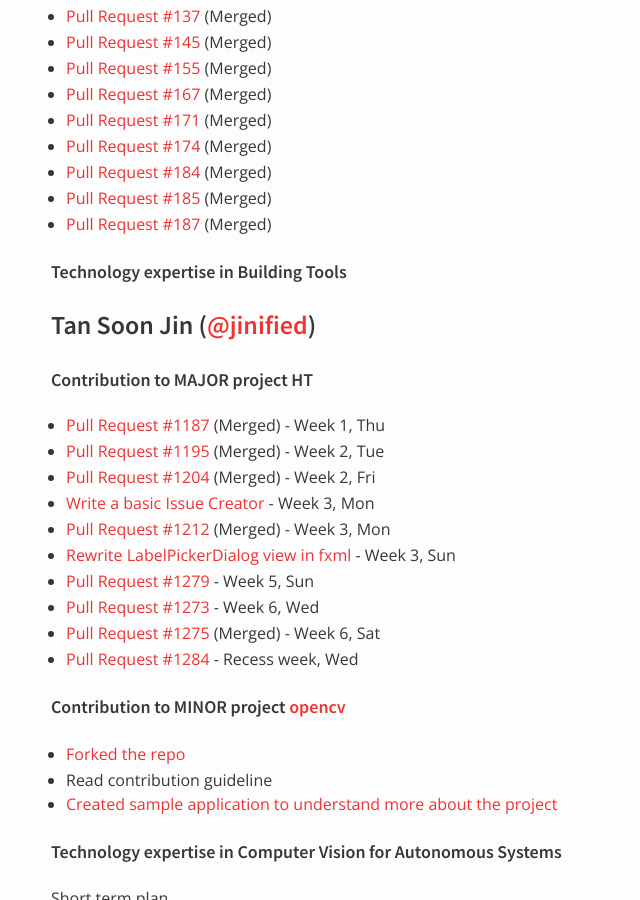
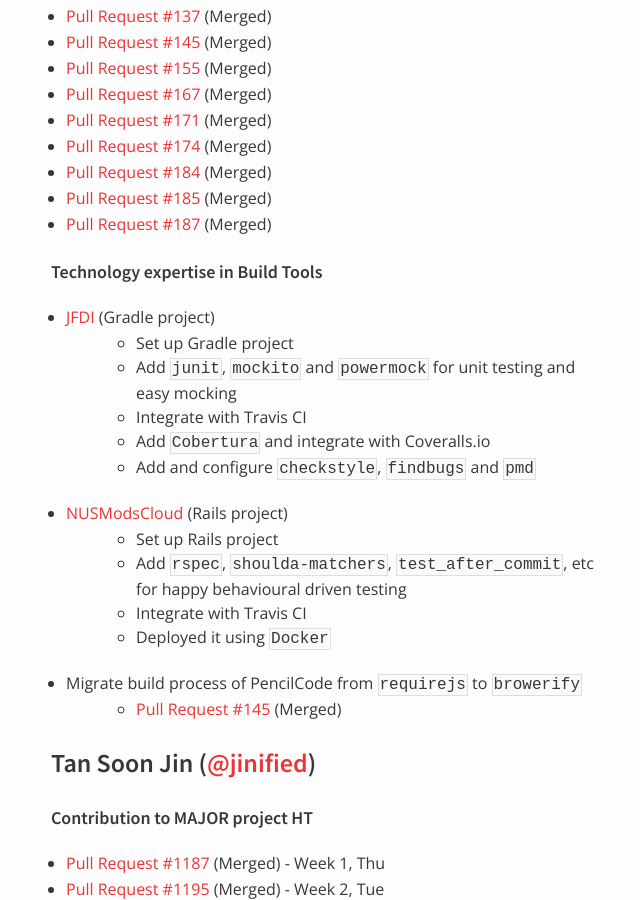
Before and after one commit to nus-oss/cs3281-AY1516S2-website, a Jekyll site: the page built from teams/hubturbo.md, in a window 1280 px wide and 900 px high, scrolled down 2994 px. Shown: the whole window, without its empty margins (319-959 px from the left). Built offline with Jekyll 4.4.1, drawn with Linux system fonts in a browser that asks for light colours; some of the changed text lies outside the part shown.

Commit message:
Update hubturbo.md

```diff
--- a/teams/hubturbo.md
+++ b/teams/hubturbo.md
@@ -32,7 +32,7 @@
  - [@xinan](https://github.com/xinan)
    ([Liu Xinan](http://xinan.io))
    - Technology Expertise:
-	 Building Tools
+	 Build Tools
 
 # Work Plan
 
@@ -135,7 +135,24 @@
 * [Pull Request #185](https://github.com/PencilCode/pencilcode/pull/185) (Merged)
 * [Pull Request #187](https://github.com/PencilCode/pencilcode/pull/187) (Merged)
 
-##### Technology expertise in Building Tools
+##### Technology expertise in Build Tools
+
+* [JFDI](https://github.com/cs2103jan2016-w13-4j/main) (Gradle project)
+  - Set up Gradle project
+  - Add `junit`, `mockito` and `powermock` for unit testing and easy mocking
+  - Integrate with Travis CI
+  - Add `Cobertura` and integrate with Coveralls.io
+  - Add and configure `checkstyle`, `findbugs` and `pmd`
+
+* [NUSModsCloud](https://github.com/nusmodifications/nusmods-cloud) (Rails project)
+  - Set up Rails project
+  - Add `rspec`, `shoulda-matchers`, `test_after_commit`, etc for happy behavioural driven testing
+  - Integrate with Travis CI
+  - Deployed it using `Docker`
+
+* Migrate build process of PencilCode from `requirejs` to `browerify`
+  - [Pull Request #145](https://github.com/PencilCode/pencilcode/pull/145) (Merged)
+
 
 ### Tan Soon Jin ([@jinified](https://github.com/jinified))
 
```
